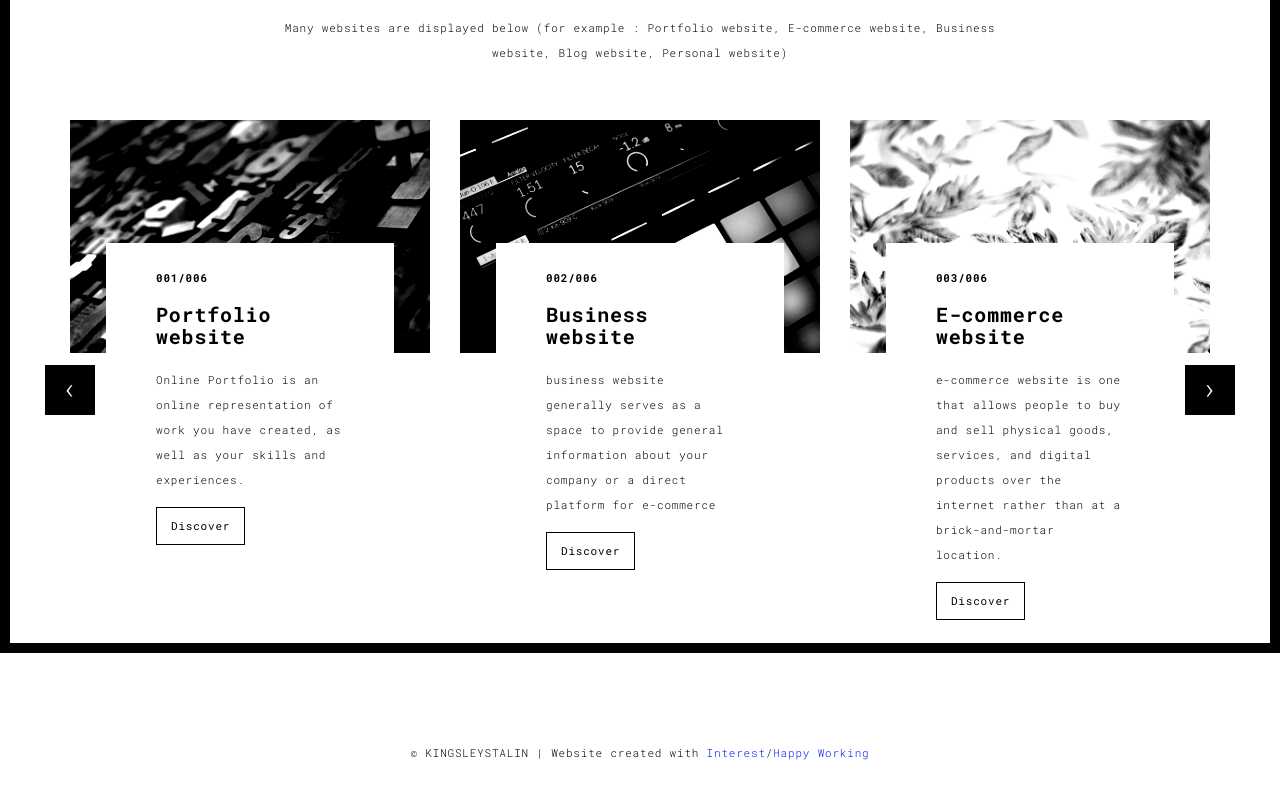
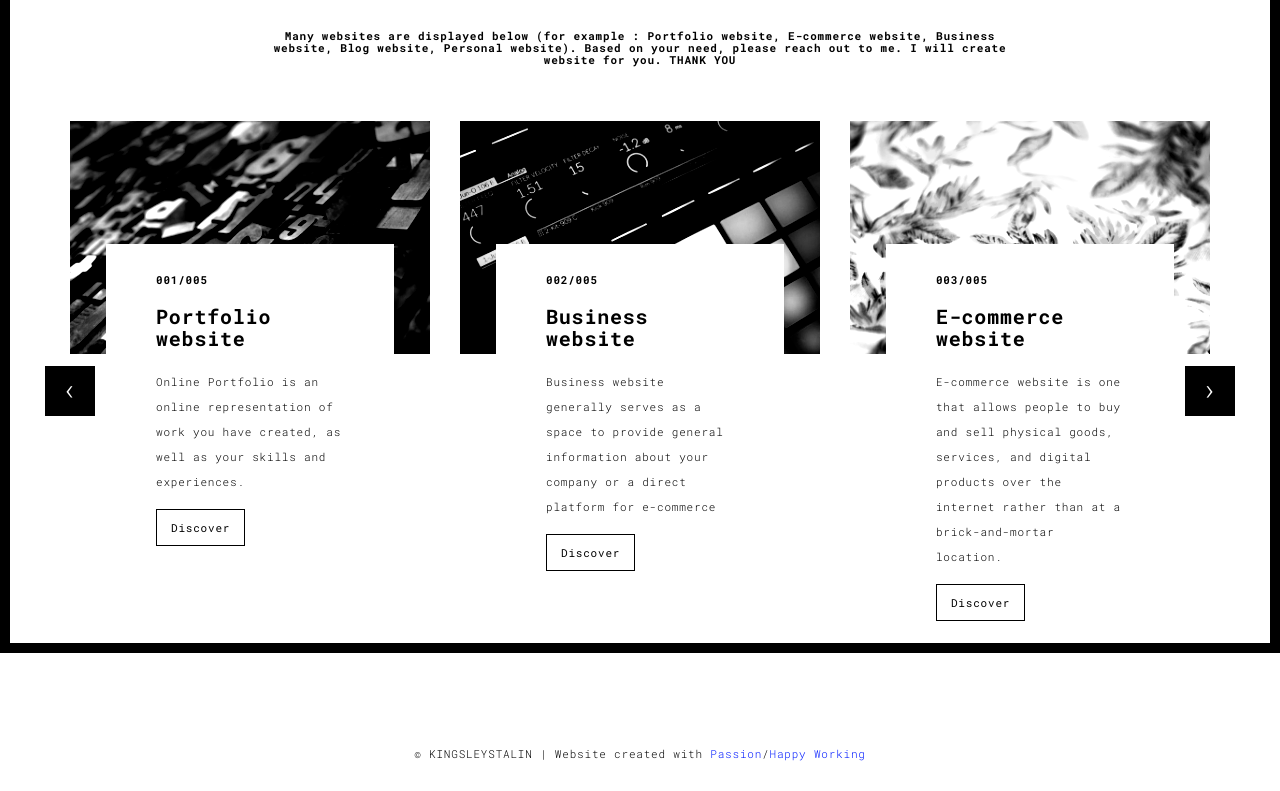
Before and after one commit to kingsleydavid2/KingsleySavoryProfile1, a plain HTML site: page works.html in a window 1280 px wide. Shown: the part 147-938 px from the top of the page. Drawn offline with Linux system fonts and the light colour scheme.

Commit message:
06 sept 4th changes of website changes

```diff
--- a/works.html
+++ b/works.html
@@ -56,7 +56,7 @@
       <div class="col-sm-8 col-sm-offset-2 section-container-spacer">
         <div class="text-center">
           <h1 class="h2">02 : Works</h1>
-          <p>Many websites are displayed below (for example : Portfolio website, E-commerce website, Business website, Blog website, Personal website) </p>
+          <p><h4>Many websites are displayed below (for example : Portfolio website, E-commerce website, Business website, Blog website, Personal website). Based on your need, please reach out to me. I will create website for you. THANK YOU</h4> </p>
         </div>
       </div>
 
@@ -73,7 +73,7 @@
                         <img src="./assets/images/work01-hover.jpg" alt="" class="img-responsive">
                       </a>
                       <div class="card-container card-container-lg">
-                        <h4>001/006</h4>
+                        <h4>001/005</h4>
                         <h3>Portfolio website</h3>
                         <p>Online Portfolio is an online representation of work you have created, as well
                         as your skills and experiences.</p>
@@ -85,9 +85,9 @@
                         <img src="./assets/images/work02-hover.jpg" alt="" class="img-responsive">
                       </a>
                       <div class="card-container card-container-lg">
-                        <h4>002/006</h4>
+                        <h4>002/005</h4>
                         <h3>Business website</h3>
-                        <p>business website generally serves as a space to provide general information about your company or a direct platform for e-commerce</p>
+                        <p>Business website generally serves as a space to provide general information about your company or a direct platform for e-commerce</p>
                         <a href="./work.html" title="" class="btn btn-default">Discover</a>
                       </div>
                     </div>
@@ -96,9 +96,9 @@
                         <img src="./assets/images/work03-hover.jpg" alt="" class="img-responsive">
                       </a>
                       <div class="card-container card-container-lg">
-                        <h4>003/006</h4>
+                        <h4>003/005</h4>
                         <h3>E-commerce website</h3>
-                        <p>e-commerce website is one that allows people to buy and sell physical goods, services, and digital products over the internet rather than at a brick-and-mortar location.</p>
+                        <p>E-commerce website is one that allows people to buy and sell physical goods, services, and digital products over the internet rather than at a brick-and-mortar location.</p>
                         <a href="./work.html" title="" class="btn btn-default">Discover</a>
                       </div>
                     </div>
@@ -114,9 +114,9 @@
                       <img src="./assets/images/work02-hover.jpg" alt="Image" class="img-responsive">
                     </a>
                     <div class="card-container">
-                      <h4>004/006</h4>
+                      <h4>004/005</h4>
                       <h3>Blog website</h3>
-                      <p>Blog websit is a discussion or informational website published on the World Wide Web consisting of discrete, often informal diary-style text entries (posts).</p>
+                      <p>Blog website is a discussion or informational website published on the World Wide Web consisting of discrete, often informal diary-style text entries (posts).</p>
                       <a href="./work.html" class="btn btn-default">Discover</a>
                     </div>
                   </div>
@@ -127,7 +127,7 @@
                       <div class="card-container">
                         <h4>005/006</h4>
                         <h3>Personal website</h3>
-                        <p>website created by an individual to contain content of a personal nature rather than content pertaining to a company, </p>
+                        <p>Website created by an individual to contain content of a personal nature rather than content pertaining to a company, </p>
                         <a href="./work.html" class="btn btn-default">Discover</a>
                       </div>
                     </div>
@@ -161,7 +161,7 @@
   <div class="container">
     <div class="row">
       <div class="col-xs-12">
-        <p>© KINGSLEYSTALIN | Website created with <a href="http://www.mashup-template.com/" title="Create website with free html template">Interest</a>/<a href="https://www.unsplash.com/" title="Beautiful Free Images">Happy Working</a></p>
+        <p>© KINGSLEYSTALIN | Website created with <a href="http://www.mashup-template.com/" title="Create website with free html template">Passion</a>/<a href="https://www.unsplash.com/" title="Beautiful Free Images">Happy Working</a></p>
       </div>
     </div>
   </div>
```
Also changed, not shown: about.html (+1 -1 lines), contact.html (+1 -1 lines).
